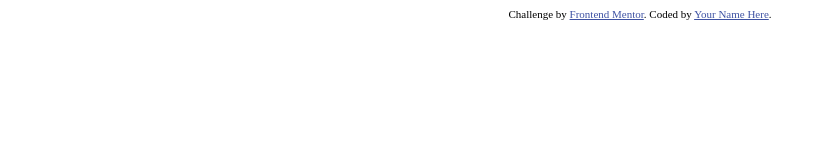
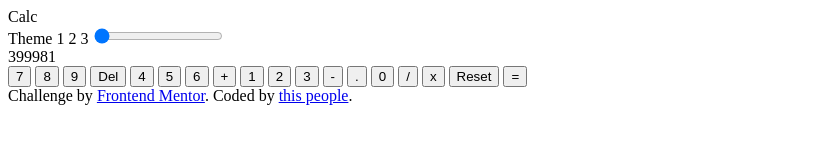
Before and after one commit to halivert/calculator-app, a plain HTML site: page index.html in a window 1280 px wide. Shown: the whole page, without its empty margins (0-824 px from the left). Drawn offline with Linux system fonts and the light colour scheme.

Commit message:
Add skeleton

```diff
--- a/index.html
+++ b/index.html
@@ -1,26 +1,69 @@
 <!DOCTYPE html>
 <html lang="en">
-<head>
-  <meta charset="UTF-8">
-  <meta name="viewport" content="width=device-width, initial-scale=1.0"> <!-- displays site properly based on user's device -->
+	<head>
+		<meta charset="UTF-8" />
+		<meta name="viewport" content="width=device-width, initial-scale=1.0" />
 
-  <link rel="icon" type="image/png" sizes="32x32" href="./images/favicon-32x32.png">
+		<link
+			rel="icon"
+			type="image/png"
+			sizes="32x32"
+			href="./images/favicon-32x32.png"
+		/>
 
-  <title>Frontend Mentor | Calculator app</title>
+		<title>Calculator app</title>
+	</head>
+	<body>
+		<main>
+			<section class="header">
+				<span class="title">Calc</span>
+				<div class="theme-switcher">
+					<span>Theme</span>
 
-  <!-- Feel free to remove these styles or customise in your own stylesheet 👍 -->
-  <style>
-    .attribution { font-size: 11px; text-align: center; }
-    .attribution a { color: hsl(228, 45%, 44%); }
-  </style>
-</head>
-<body>
+					<span class="label">1 2 3</span>
+					<input
+						class="selector"
+						type="range"
+						min="1"
+						max="3"
+						step="1"
+						value="1"
+					/>
+				</div>
+			</section>
 
+			<section class="display">399981</section>
 
+			<section class="keypad">
+				<button type="button" class="button 7">7</button>
+				<button type="button" class="button 8">8</button>
+				<button type="button" class="button 9">9</button>
+				<button type="button" class="button del">Del</button>
+				<button type="button" class="button 4">4</button>
+				<button type="button" class="button 5">5</button>
+				<button type="button" class="button 6">6</button>
+				<button type="button" class="button +">+</button>
+				<button type="button" class="button 1">1</button>
+				<button type="button" class="button 2">2</button>
+				<button type="button" class="button 3">3</button>
+				<button type="button" class="button -">-</button>
+				<button type="button" class="button .">.</button>
+				<button type="button" class="button 0">0</button>
+				<button type="button" class="button /">/</button>
+				<button type="button" class="button x">x</button>
+				<button type="button" class="button reset">Reset</button>
+				<button type="button" class="button =">=</button>
+			</section>
+		</main>
 
-  <div class="attribution">
-    Challenge by <a href="https://www.frontendmentor.io?ref=challenge" target="_blank">Frontend Mentor</a>.
-    Coded by <a href="#">Your Name Here</a>.
-  </div>
-</body>
+		<footer class="attribution">
+			Challenge by
+			<a href="https://www.frontendmentor.io?ref=challenge" target="_blank"
+				>Frontend Mentor</a
+			>. Coded by
+			<a href="https://github.com/halivert/calculator-app/graphs/contributors"
+				>this people</a
+			>.
+		</footer>
+	</body>
 </html>
```
